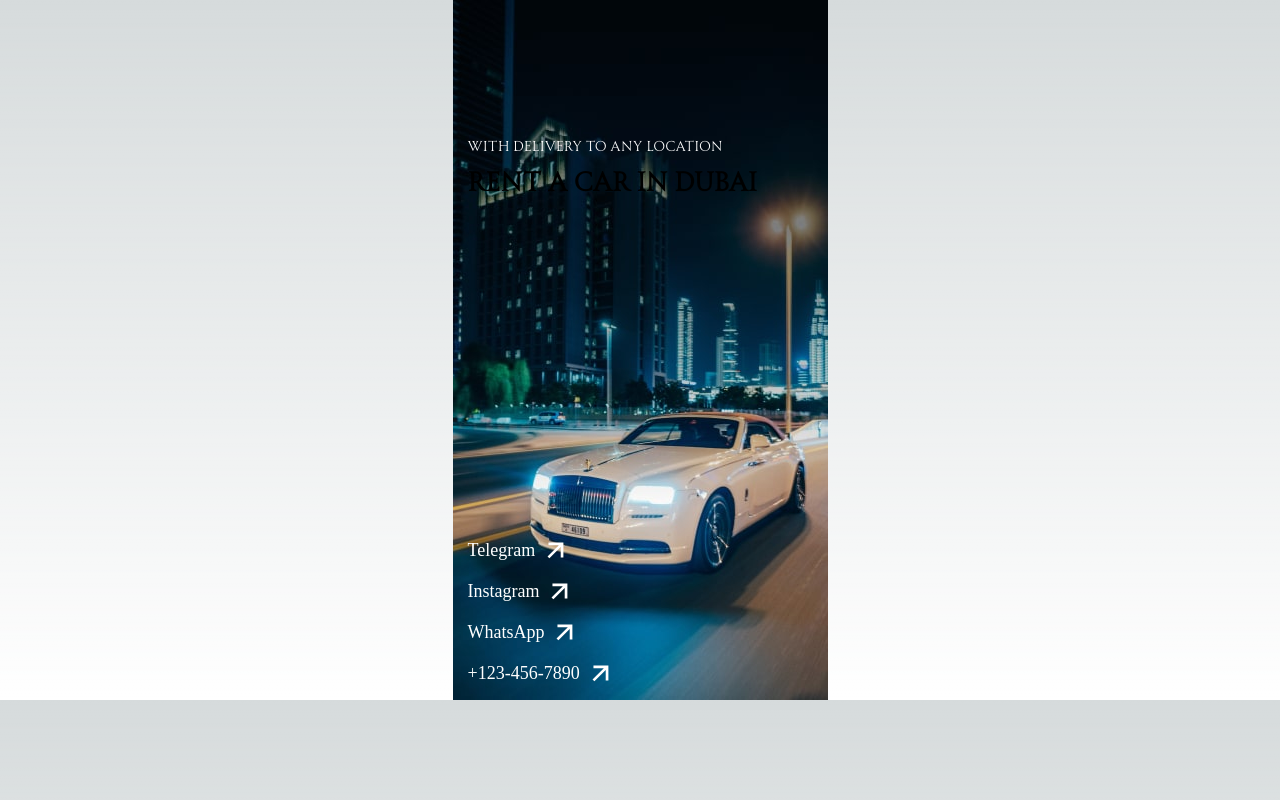
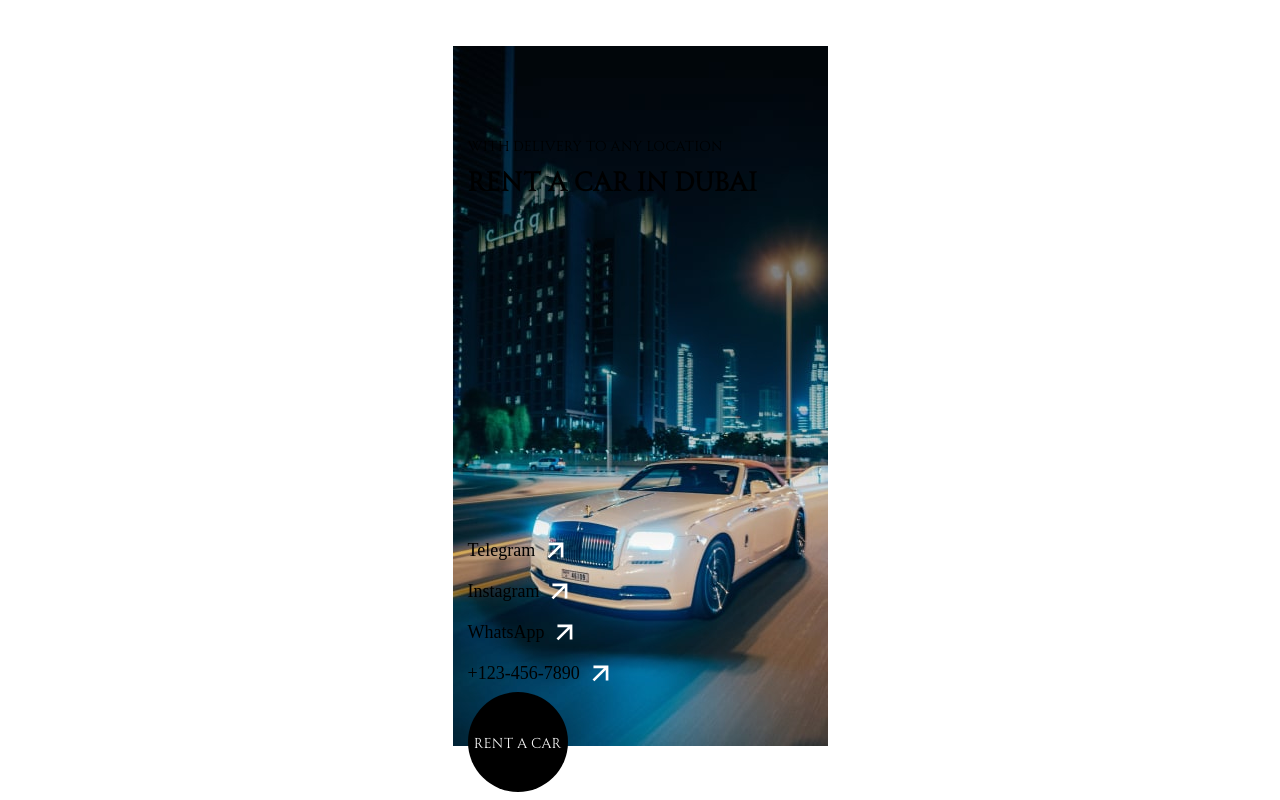
Before and after one commit to vitalij99/lemonCar, a Next.js app: page / in a window 1280 px wide. Built offline with nearby package versions, Linux system fonts and the light colour scheme.

Commit message:
fix color and add link

```diff
--- a/app/_componets/Contacts/contacts.module.scss
+++ b/app/_componets/Contacts/contacts.module.scss
@@ -3,7 +3,7 @@
 }
 .link {
     position: relative;
-    color: var(--white, #fff);
+    color: var(--text, #fff);
     text-align: right;
 
     font-family: Muller;
--- a/app/_componets/Header/header.module.scss
+++ b/app/_componets/Header/header.module.scss
@@ -2,7 +2,7 @@
     display: none;
     position: absolute;
     width: 100%;
-    border-bottom: 0.5px solid var(--white, #fff);
+    border-bottom: 0.5px solid var(--text, #fff);
     background: rgba(23, 23, 23, 0.1);
     backdrop-filter: blur(10px);
 
@@ -21,7 +21,7 @@
 .navigation {
     margin-left: auto;
 
-    color: var(--white, #fff);
+    color: var(--text, #fff);
 
     font-size: 18px;
     font-style: normal;
--- a/app/_componets/Hero/Hero.js
+++ b/app/_componets/Hero/Hero.js
@@ -1,3 +1,4 @@
+import Link from "next/link";
 import Contacts from "../Contacts/Contacts";
 import Container from "../Container/Container";
 import style from "./hero.module.scss";
@@ -12,6 +13,9 @@
                     </h1>
                     <h1 className={style.title_sec}>Rent a car in Dubai</h1>
                     <Contacts className={style.contacts} />
+                    <Link className={style.link} href="/carlist">
+                        <span>Rent a car</span>
+                    </Link>
                 </Container>
             </section>
         </div>
--- a/app/_componets/Hero/hero.module.scss
+++ b/app/_componets/Hero/hero.module.scss
@@ -16,7 +16,7 @@
 }
 .title {
     width: 290px;
-    color: var(--white, #fff);
+    color: var(--text, #fff);
 
     font-size: 14px;
     font-style: normal;
@@ -28,3 +28,20 @@
         margin-bottom: 327px;
     }
 }
+.link {
+    display: flex;
+    align-items: center;
+    justify-content: center;
+    width: 100px;
+    height: 100px;
+
+    background-color: var(--text);
+    border-radius: 50%;
+    & span {
+        text-align: center;
+        color: var(--background, #000);
+
+        font-size: 14px;
+        font-style: normal;
+    }
+}
--- a/app/globals.css
+++ b/app/globals.css
@@ -3,51 +3,14 @@
     --large-screen: 1700px;
 
     --font-mono: "Muller", monospace;
-    --white: #fff;
-    --foreground-rgb: 0, 0, 0;
-    --background-start-rgb: 214, 219, 220;
-    --background-end-rgb: 255, 255, 255;
-
-    --tile-start-rgb: 239, 245, 249;
-    --tile-end-rgb: 228, 232, 233;
-    --tile-border: conic-gradient(
-        #00000080,
-        #00000040,
-        #00000030,
-        #00000020,
-        #00000010,
-        #00000010,
-        #00000080
-    );
-
-    --callout-rgb: 238, 240, 241;
-    --callout-border-rgb: 172, 175, 176;
-    --card-rgb: 180, 185, 188;
-    --card-border-rgb: 131, 134, 135;
+    --text: #000;
+    --background: #fff;
 }
 
 @media (prefers-color-scheme: dark) {
     :root {
-        --foreground-rgb: 255, 255, 255;
-        --background-start-rgb: 0, 0, 0;
-        --background-end-rgb: 0, 0, 0;
-
-        --tile-start-rgb: 2, 13, 46;
-        --tile-end-rgb: 2, 5, 19;
-        --tile-border: conic-gradient(
-            #ffffff80,
-            #ffffff40,
-            #ffffff30,
-            #ffffff20,
-            #ffffff10,
-            #ffffff10,
-            #ffffff80
-        );
-
-        --callout-rgb: 20, 20, 20;
-        --callout-border-rgb: 108, 108, 108;
-        --card-rgb: 100, 100, 100;
-        --card-border-rgb: 200, 200, 200;
+        --text: #fff;
+        --background: #000;
     }
 }
 
@@ -64,13 +27,8 @@
 }
 
 body {
-    color: rgb(var(--foreground-rgb));
-    background: linear-gradient(
-            to bottom,
-            transparent,
-            rgb(var(--background-end-rgb))
-        )
-        rgb(var(--background-start-rgb));
+    color: rgb(var(--text));
+    background-color: var(--background);
 }
 
 a {
```
